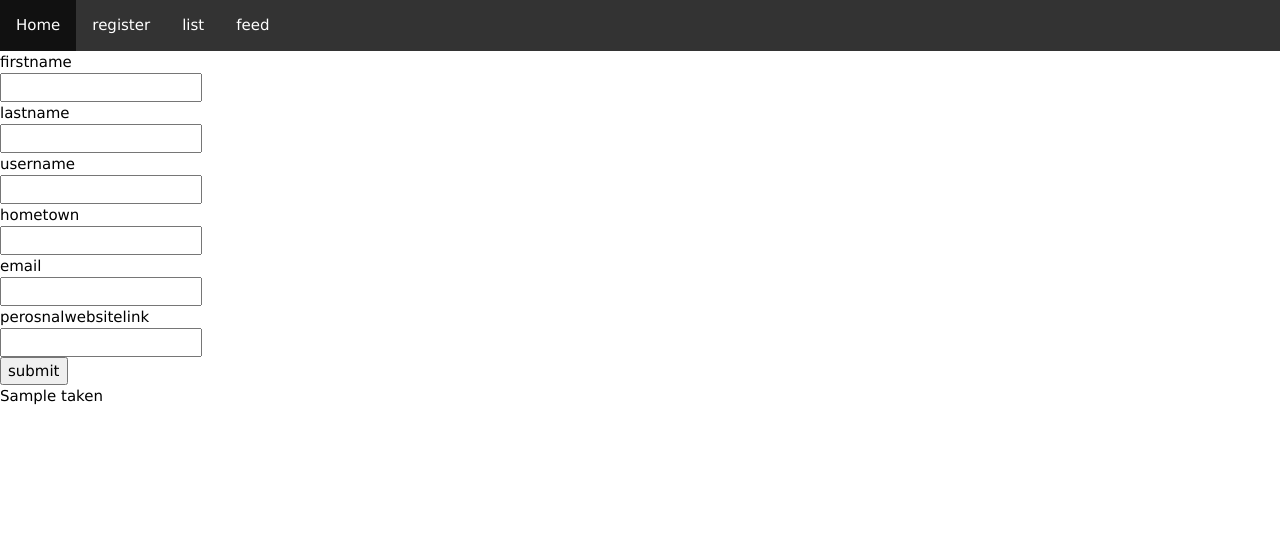
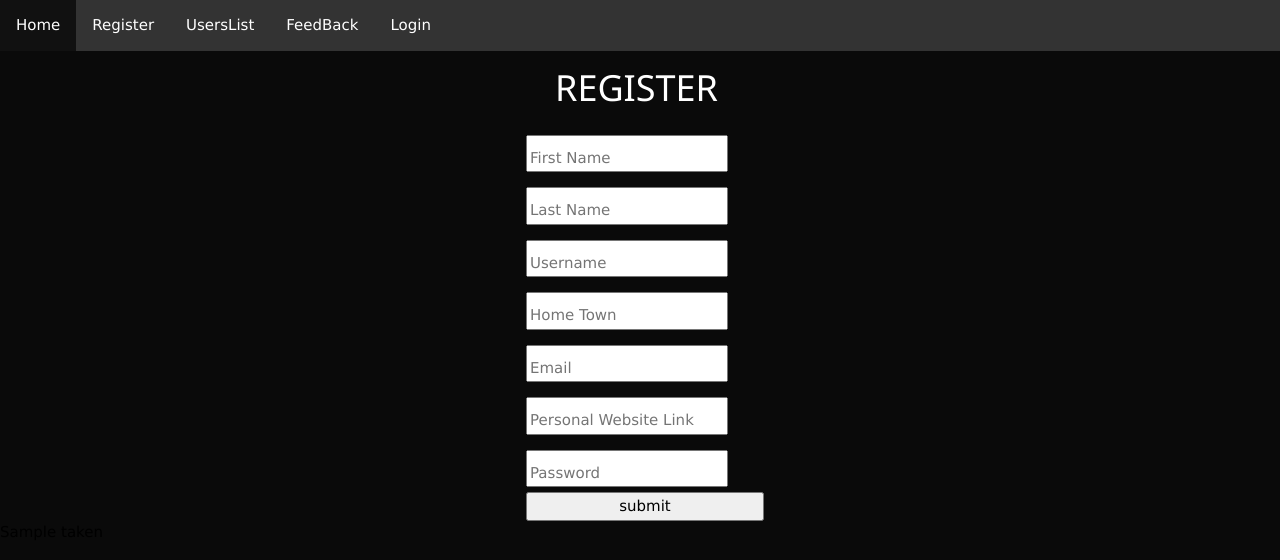
Before and after one commit to MaysShqer/finalproject, a Flask app: template templates/register.html in a window 1280 px wide. Shown: the top 560 px of the page. Run offline with Flask 2, Linux system fonts and the light colour scheme; the template is opened without the code that fills it: most values are stand-ins (such as "Sample title", 1, 10 or a date in 2020).

Commit message:
final pro

```diff
--- a/app.py
+++ b/app.py
@@ -1,8 +1,9 @@
-from flask import Flask, render_template, request, redirect, url_for
+from flask import Flask, render_template, request, redirect, url_for, session
 import dataset
+import time
 db=dataset.connect("postgres://typqlxxugqjyof:9d54ce31d149842942fc9ad81e1ffe1008c330e8b13c04a775867c3b5b3eee64@ec2-54-221-254-72.compute-1.amazonaws.com:5432/d1i3hr803iem45")
 app = Flask(__name__)
-
+app.secret_key="'jaskdgjklsaldkgsfljjehkfdlekjldsjlsds'"
 
 @app.route('/')
 @app.route('/home')
@@ -10,65 +11,73 @@ def homepage():
 	return render_template('home.html')
 
 
-@app.route('/list')
-def showall():
-	usersTable=db['users']
-	allusers=list(usersTable.all())
-	print(allusers)
-	return render_template('list.html',allusers=allusers)
-
-
-@app.route('/feed', methods= ["GET","POST"])
-def feed():
-	feedTable=db['feed']
-	allfeed=list(feedTable.all())
-	print(allfeed)
-	return render_template('feed.html',allfeed=allfeed)
+@app.route('/list', methods= ["GET","POST"])
+def list2():
+		Table=db["up"]
+		alluser=list(Table.all())
+		print alluser
+		return render_template("list.html", alluser=alluser)
 
 @app.route('/newfeed', methods= ["GET","POST"])
 def newfeed():
-	newfeedTable=db["feed"]
-	form=request.form
-	username =form["username"]
-	post =form["post"]
-	entry= {"username":username , "post":post}
-	newfeedTable.insert(entry)
-	return redirect("/feed")
+	if request.method=='GET':
+		newfeedTable=db['newfeeds']
+		feedb=list(newfeedTable.all())[::-1]
+		return render_template("feed.html", feedb=feedb)
+	else:
+		form = request.form
+        posts = form["post"]
+        username=form["username"]
+        newfeed=db["newfeeds"]
+        time_string = time.strftime('%l:%M %p on %b %d, %Y')
+        entry = { "post":posts,"username":username,"time_string":time_string}
+        newfeed.insert(entry)
+        feedb=list(newfeed.all())[::-1]
+        return render_template("feed.html", feedb=feedb,username=username,posts=posts,time=time)
 
+@app.route("/login", methods=['GET', 'POST'])
+def login():
+        if request.method == "get":
+            return render_template("login.html")
+        else:
+            form = request.form
+            username = form["username"]
+            password=form["password"]
+            signupTable = db["signup"]
+            if len(list(signupTable.find(username=username,password=password))) > 0 :
+                session['username'] = request.form['username']
+                return redirect("suc")
 
+            else:
+                session['error'] =  True
+                error = session['error']
+                return render_template("home.html",error = error)
 
-@app.route('/signup' ,methods=["POST","GET"])
+@app.route('/register',  methods= ['GET','POST'])
 def signup():
-	if(request.method == "GET"):
+	if request.method =="GET":
 		return render_template("register.html")
-	form = request.form
-	usersTable =db["users"]
-	print "here1"
-	print form
-	firstname =form["firstname"]
-	lastname =form["lastname"]
-	username =form["username"]
-	hometown =form["hometown"]
-	email =form["email"]
-	personalwebsitelink =form["personalwebsitelink"]
-	entry = {"firstname":firstname , "lastname":lastname , "username":username , "hometown":hometown , "email":email , "personalwebsitelink":personalwebsitelink  }
-	nameToCheck = username
-	results = list(usersTable.find(username = nameToCheck))
-	print len(results)
-	if len(results) == 0:
-		taken = 0
-		usersTable.insert(entry)
-		return redirect("/list")
 	else:
-		taken = 1
-		return render_template ("register.html", taken = taken)
-
-	usersTable = db["users"]
-	entry = {"firstname":firstname , "lastname":lastname , "username":username , "hometwon":hometwon , "email":email , "personalwebsitelink":personalwebsitelink  }
-	usersTable.insert(entry)
-	print list (usersTable.all())
-	return render_template ("register.html" , firsname=firstname , lastname=lastname, username=username , hometwon=hometwon , email=email , personalwebsitelink=personalwebsitelink)
-
+		form = request.form
+		firstname = form["firstname"]
+		lastname = form["lastname"]
+		username = form["username"]
+		email = form["email"]
+		password = form["password"]
+		hometown = form["hometown"]
+		website = form["personalwebsitelink"]
+		print form
+		signupTable = db["up"]
+		genderr = list(signupTable.all())
+		entry = {"username": username, "lastname":lastname, "email": email, "firstname": firstname, "password":password,"hometown":hometown,"website":website}
+		if len(list(signupTable.find(username=username)))==0:
+			session['username'] = request.form['username']
+			signupTable.insert(entry)
+			return render_template("login.html", email=email, firstname=firstname,lastname=lastname, username=username, password=password, hometown=hometown,website=website,genderr=genderr)
+		else:
+			session['error'] = True
+			error = session['error']
+			return render_template("register.html",error=error)
 
 @app.route('/error')
 def error():
--- a/static/css/style.css
+++ b/static/css/style.css
@@ -1,4 +1,6 @@
-
+body{
+  background-image: url("/static/images/background.png");
+}
 ul {
   list-style-type: none;
   margin: 0;
--- a/templates/base.html
+++ b/templates/base.html
@@ -6,9 +6,10 @@
   <title>WeCode Portal</title>
   <ul>
     <li><a href="home">Home</a></li>
-    <li><a href="/signup">register</a></li>
-    <li><a href="list">list</a></li>
-    <li><a href="feed">feed</a></li>
+    <li><a href="/register">Register</a></li>
+    <li><a href="/list">UsersList</a></li>
+    <li><a href="/newfeed">FeedBack</a></li>
+    <li><a href="/login">Login</a></li>
   </ul>
 </head>
 
--- a/templates/home.html
+++ b/templates/home.html
@@ -1,7 +1,7 @@
 {% extends "base.html" %}
 {% block body %}
 
-<div class="slideshow-container">
+<div style = "width:2581px;" class="slideshow-container">
 
 <div class="mySlides fade">
  <img src="../static/images/d.jpg" style="width:500px">
@@ -69,6 +69,4 @@ having fun:with all the students and leaders and instructures .
 it happens in paltel academy.</h1></font>
 
 
-<!-- TODO: implement home page. -->
-
 {% endblock %}
--- a/templates/register.html
+++ b/templates/register.html
@@ -1,21 +1,38 @@
 {% extends "base.html" %}
 
 {% block body %}
-	<form action = "/signup" method="POST">
+{% if error == True %}
+	<h1> already in use</h1>
 
-		firstname<br>
-		<input type="text" name="firstname" required><br>
-		lastname<br>
-		<input type="text" name="lastname" required><br>
-		username<br>
-		<input type="text" name="username" required><br>
-		hometown<br>
-		<input type="text" name="hometown" required><br>
-		email<br>
-		<input type="email" name="email" required><br>
-		perosnalwebsitelink<br>
-		<input type="text" name="personalwebsitelink" required><br>
-		<input type="submit" value="submit">
+{% endif %}
+<style type="text/css">
+.input1{
+	margin: 5px;
+	margin-left: 526px;
+	padding-top: 10px;
+	margin-top: 10px;
+}
+</style>
+	<h1 style = "margin-left:555px;color:white;">REGISTER</h1>
+	<form action = "/register" method="POST">
+
+
+		<input class = "input1" type="text" name="firstname" placeholder="First Name" required><br>
+
+		<input type="text" class = "input1" name="lastname" placeholder ="Last Name" required><br>
+
+		<input type="text" class = "input1" name="username" placeholder = "Username" required><br>
+
+		<input class = "input1" type="text" name="hometown" placeholder = "Home Town" required><br>
+
+		<input type="email" class = "input1" name="email" placeholder = "Email" required><br>
+
+		<input type="link" name="personalwebsitelink" class = "input1" placeholder = "Personal Website Link" required><br>
+
+
+		<input type="link" name="password" placeholder = "Password" class = "input1" required><br>
+
+		<input style="margin-left:526px;width:238px;" type="submit" value="submit">
 	</form>
 
 
```
Also changed, not shown: templates/feed.html (+20 -7 lines), templates/list.html (+14 -5 lines), templates/login.html (added, +24 -0 lines).
